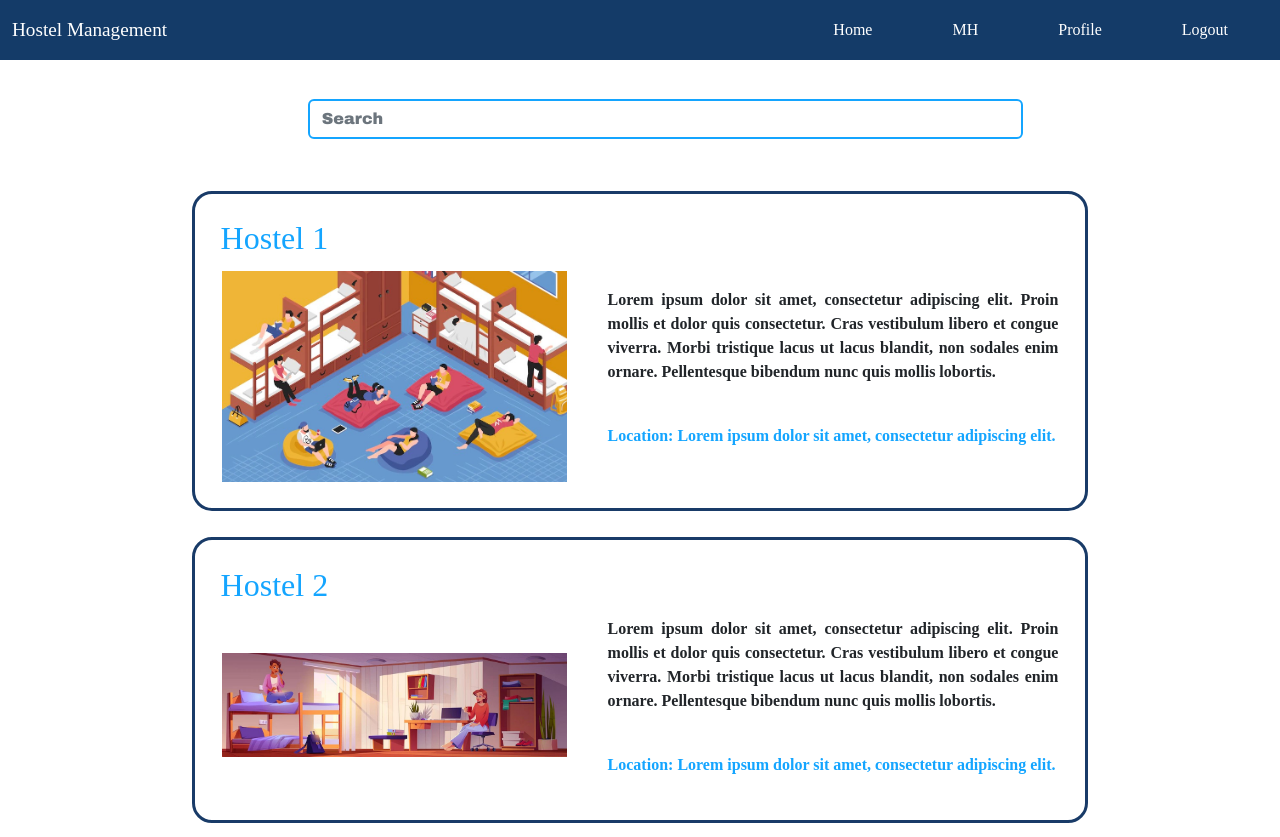
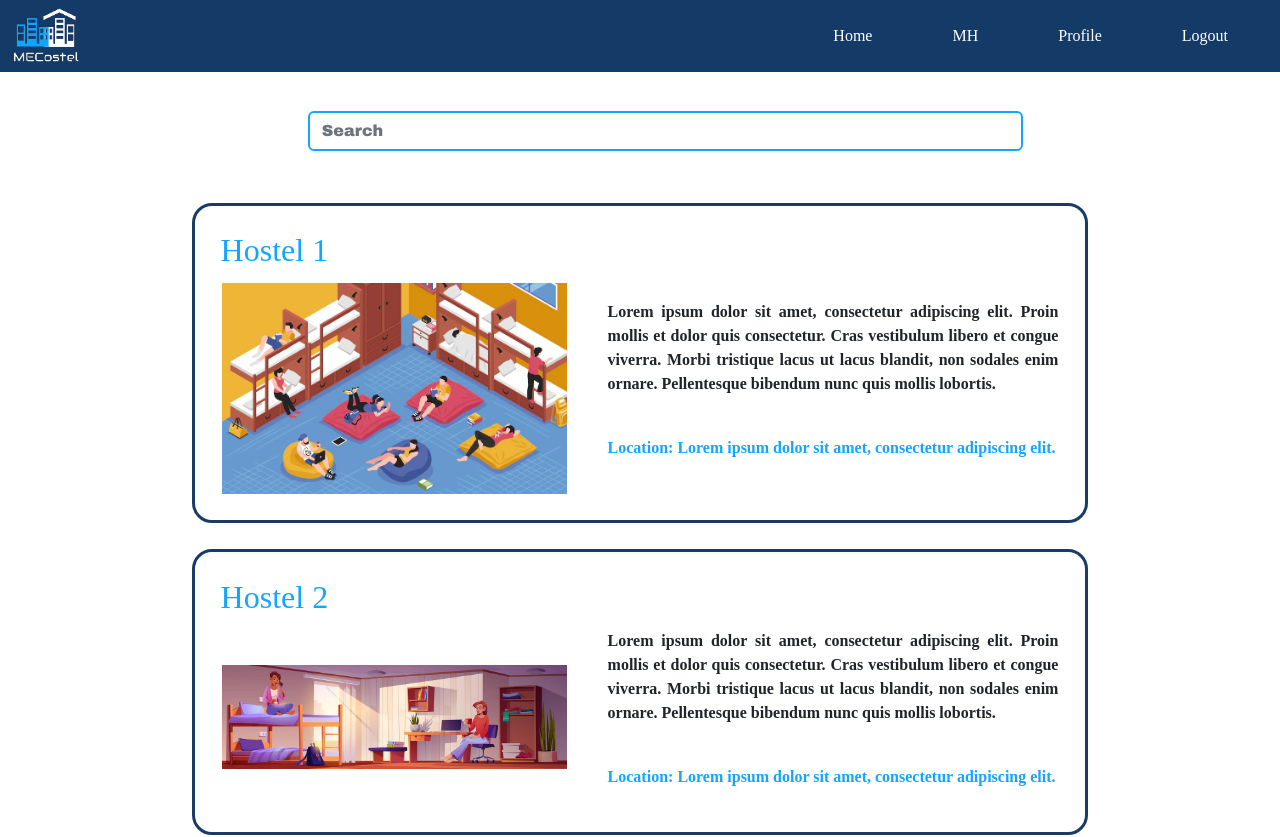
Before and after one commit to DiyaACM/Hostel-Mangement-System, a React (Create React App) app: page /User in a window 1280 px wide. Shown: the top 837 px of the page. Built offline with nearby package versions, Linux system fonts and the light colour scheme; no server answers.

Commit message:
Added logo and other modifications

```diff
--- a/src/App.css
+++ b/src/App.css
@@ -300,3 +300,7 @@ nav.navbar li a {
   font-family: calibri;
   margin-left: 10%;
 }
+
+.navlogo{
+  height: 7vh;
+}
--- a/src/components/Home.js
+++ b/src/components/Home.js
@@ -10,7 +10,7 @@ const Home = () => {
                         <Navhome/>
                     </div>
                     <div className="container">
-                        <p>Hostel Management</p>
+                        <p>MECostel </p>
                         <div className="container2">
                         <p>One stop solution for MECians' to search for hostels.<br></br>Connecting with nearby hostels..</p>
                         </div>
--- a/src/components/Navbar.js
+++ b/src/components/Navbar.js
@@ -1,10 +1,11 @@
 import { Link } from "react-router-dom";
+import logo from "../img/logo.png"
 const Navbar = () => {
     return (
         <nav className="navbar navbar-expand-lg " id="nav">
         <div className="container-fluid">
           <div className="navbar-header" >
-            <Link to ="/Home" class="navbar-brand">Hostel Management</Link>
+          <Link to="/" class="navbar-brand" ><img  src = {logo} className="navlogo"/></Link>
           </div>
           <ul className="nav navbar-nav" id = "nav-bar">
             <li className="active"><Link to="/User">Home</Link></li>
--- a/src/components/Navhome.js
+++ b/src/components/Navhome.js
@@ -1,10 +1,11 @@
 import { Link } from "react-router-dom";
+import logo from '../img/logo.png'
 const Navhome = () => {
     return (
         <nav className="navbar navbar-expand-lg ">
         <div className="container-fluid">
           <div className="navbar-header" >
-            <Link to="/" class="navbar-brand" >Hostel Management</Link>
+            <Link to="/" class="navbar-brand" ><img  src = {logo}/></Link>
           </div>
           <ul className="nav navbar-nav" id = "homenav">
             <li className="active"><Link to="/login">Login</Link></li>
```
Also changed, not shown: src/img/logo.png (added).
